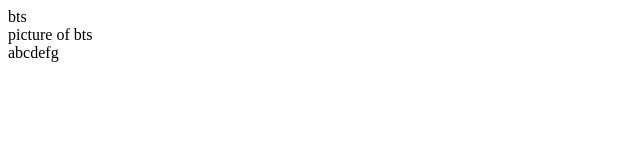
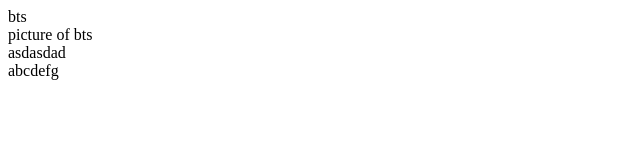
Before and after one commit to ajou-ts/bts, a plain HTML site: page index.html in a window 1280 px wide. Shown: the full height of the page, 0-640 px from the left. Drawn offline with Linux system fonts and the light colour scheme.

Commit message:
Add footer

```diff
--- a/index.html
+++ b/index.html
@@ -5,6 +5,7 @@
 
 <head> bts </head>
 <div> picture of bts </div>
+<footer> asdasdad </footer>
 
 <body> abcdefg </body>
 
```
